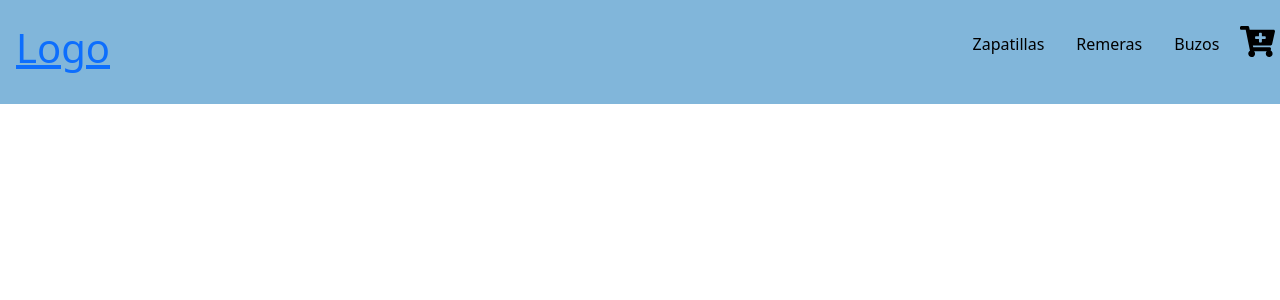
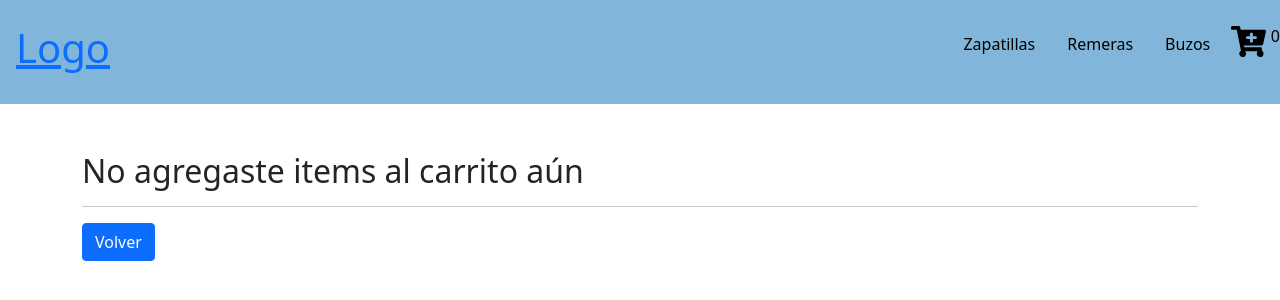
Before and after one commit to fjcarrozzino/Proyecto-Final-React, a React (Create React App) app: page /cart in a window 1280 px wide. Shown: the top 300 px of the page. Built offline with nearby package versions, Linux system fonts and the light colour scheme.

Commit message:
tp10carrozzino

```diff
--- a/src/App.js
+++ b/src/App.js
@@ -1,26 +1,20 @@
-import { BrowserRouter, Routes, Route, Navigate } from 'react-router-dom';
+
+import { BrowserRouter} from 'react-router-dom';
 import './App.css';
-import { CartView } from './Components/CartView/CartView';
-import { ItemDetailContainer } from './Components/ItemDetailContainer/ItemDetailContainer';
-import { ItemListContainer } from './Components/ItemListContainer/ItemListContainer';
 import { NavBar } from './Components/Navbar/NavBar'
-
+import {CartProvider } from './context/CartContext';
+import { AppRouter } from './router/AppRouter';
 
 
 function App() {
+
   return (
-    <BrowserRouter>
-      <NavBar/>
-      <Routes>
-        <Route path="/" element={ <ItemListContainer/> } />
-        <Route path="/productos/:catId" element={ <ItemListContainer/> } />
-        <Route path="/detail/:itemId" element={ <ItemDetailContainer/> } />
-        <Route path="/cart" element={ <CartView/> } />
-        <Route path="*" element={ <Navigate to="/"/> } />
-
-      </Routes>
-
-    </BrowserRouter>
+      <CartProvider>
+        <BrowserRouter>
+          <NavBar/>
+          <AppRouter/>
+        </BrowserRouter>
+      </CartProvider>
   );
 }
 
--- /dev/null
+++ b/src/Components/CartView/CartItem.js
@@ -0,0 +1,23 @@
+import React, { useContext } from 'react'
+import { BsFillTrashFill } from 'react-icons/bs'
+import { CartContext } from '../../context/CartContext'
+
+
+export const CartItem = ({name, price, cantidad, id}) => {
+
+    const {removerDelCarrito} = useContext(CartContext)
+
+    return (
+        <div>
+            <h3>{name}</h3>
+            <p>Precio: ${price}</p>
+            <p>Cantidad: {cantidad}</p>
+            <button
+                className="btn btn-danger"
+                onClick={() => { removerDelCarrito(id) }}
+            >
+                <BsFillTrashFill/>
+            </button>
+        </div>
+    )
+}
--- a/src/Components/CartView/CartView.js
+++ b/src/Components/CartView/CartView.js
@@ -1,9 +1,37 @@
-import React from 'react'
+import React, { useContext } from 'react'
+import { Link } from 'react-router-dom'
+import { CartContext } from '../../context/CartContext'
+import { CartItem } from './CartItem'
 
 export const CartView = () => {
+
+    const {carrito, vaciarCarrito} = useContext(CartContext)
+
     return (
-        <div>
+        <div className="container my-5">
+             {
+                carrito.length > 0
+                ?   <>
+                        <h2> Carrito </h2>
+                        <hr/>
+                        <section>
+                            {
+                                carrito.map((prod) => <CartItem {...prod} />)
+                            }
+                        </section>
+                        <hr/>
+                        <div>
+                            <button className="btn btn-danger" onClick={vaciarCarrito}>Vaciar carrito</button>
+                            <button className="btn btn-success mx-2">Terminar mi compra</button>
+                        </div>
+                    </>
 
+                :   <>
+                        <h2>No agregaste items al carrito aún</h2>
+                        <hr/>
+                        <Link to="/" className="btn btn-primary">Volver</Link>
+                    </>
+            }
         </div>
     )
 }
--- a/src/Components/CartWidget/CartWidget.js
+++ b/src/Components/CartWidget/CartWidget.js
@@ -1,10 +1,16 @@
+import { useContext } from 'react';
 import { FaCartPlus } from 'react-icons/fa';
+import { CartContext } from '../../context/CartContext';
 import '../CartWidget/CartWidget.scss'
 
 export const CartWidget = () => {
+
+    const {totalCantidad} = useContext(CartContext)
+
     return (
         <div>
             <FaCartPlus className="CartWidget"/>
+            <span>{totalCantidad()}</span>
         </div>
     )
 }
--- a/src/Components/ItemDetail/ItemDetail.js
+++ b/src/Components/ItemDetail/ItemDetail.js
@@ -1,13 +1,16 @@
-import React, { useState } from 'react'
+import React, { useContext, useState } from 'react'
 import { useNavigate } from 'react-router'
 import { ItemCount } from '../ItemCount/ItemCount'
 import { Link } from 'react-router-dom'
+import { CartContext } from '../../context/CartContext'
 
 export const ItemDetail = ({id, name, img, desc, price, stock}) => {
 
+    const {agregarAlCarrito, isInCart} = useContext(CartContext)
+
     const navigate = useNavigate()
+
     const [cantidad, setCantidad] = useState(0)
-    const [agregado, setAgregado] = useState(false)
 
     const handleVolver = () => {
         navigate(-1)
@@ -17,14 +20,13 @@ export const ItemDetail = ({id, name, img, desc, price, stock}) => {
     }
     const handleAgregar = () => {
         if (cantidad > 0) {
-            console.log('Item agregado:',{
+            agregarAlCarrito({
                 id,
                 name,
                 price,
                 img,
                 cantidad
             })
-            setAgregado(true)
         }
     }
 
@@ -36,7 +38,7 @@ export const ItemDetail = ({id, name, img, desc, price, stock}) => {
             <p>Precio: ${price}</p>
 
             {
-                !agregado
+                !isInCart(id)
                 ? <ItemCount
                     max={stock}
                     cantidad={cantidad}
--- a/src/Components/ItemListContainer/ItemListContainer.js
+++ b/src/Components/ItemListContainer/ItemListContainer.js
@@ -1,10 +1,11 @@
-import React, { useEffect, useState } from 'react'
+import React, {useEffect, useState } from 'react'
 import { useParams } from 'react-router'
 import { pedirDatos } from '../../helpers/pedirDatos'
 import { ItemList } from '../ItemList/ItemList'
 
 
 export const ItemListContainer = () => {
+
     const [loading, setLoading] = useState(false)
     const [productos, setProductos] = useState([])
 
--- /dev/null
+++ b/src/context/CartContext.js
@@ -0,0 +1,46 @@
+import { createContext, useState } from 'react'
+
+export const CartContext = createContext()
+
+export const CartProvider = ({children}) => {
+
+    const [carrito, setCarrito] = useState([])
+
+    const agregarAlCarrito = (item) => {
+      setCarrito([...carrito, item])
+    }
+
+    const removerDelCarrito = (id) => {
+      setCarrito(carrito.filter(prod => prod.id !== id))
+    }
+
+    const vaciarCarrito = () => {
+      setCarrito([])
+    }
+
+    const isInCart = (id) => {
+      return carrito.some (prod => prod.id === id)
+    }
+
+    const totalCantidad = () => {
+      return carrito.reduce((acc, prod) => acc + prod.cantidad, 0)
+    }
+
+    const totalCompra = () => {
+        return carrito.reduce((acc, prod) => acc + prod.precio * prod.cantidad, 0)
+      }
+
+    return(
+        <CartContext.Provider value={{
+            carrito,
+            agregarAlCarrito,
+            removerDelCarrito,
+            vaciarCarrito,
+            isInCart,
+            totalCantidad,
+            totalCompra
+          }}>
+              {children}
+        </CartContext.Provider>
+    )
+}
--- /dev/null
+++ b/src/router/AppRouter.js
@@ -0,0 +1,18 @@
+import React from 'react'
+import { Navigate, useRoutes} from 'react-router'
+import { CartView } from '../Components/CartView/CartView'
+import { ItemDetailContainer } from '../Components/ItemDetailContainer/ItemDetailContainer'
+import { ItemListContainer } from '../Components/ItemListContainer/ItemListContainer'
+
+export const AppRouter = () => {
+
+    const routes = useRoutes ([
+        {path: "/", element: <ItemListContainer/> },
+        {path: "/productos/:catId", element: <ItemListContainer/> },
+        {path: "/detail/:itemId", element: <ItemDetailContainer/> },
+        {path: "/cart", element: <CartView/> },
+        {path: "*", element: <Navigate to="/"/> }
+    ])
+
+    return routes
+}
```
